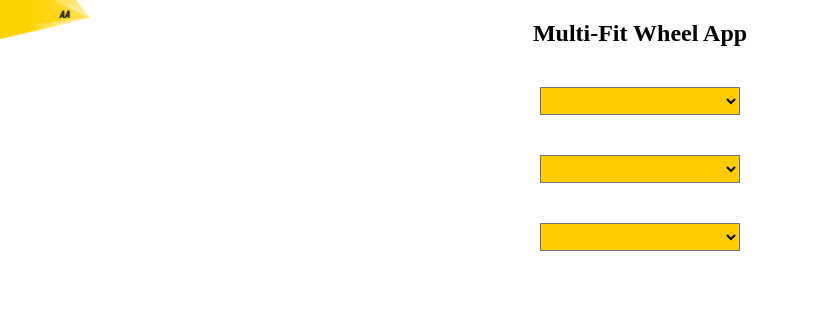
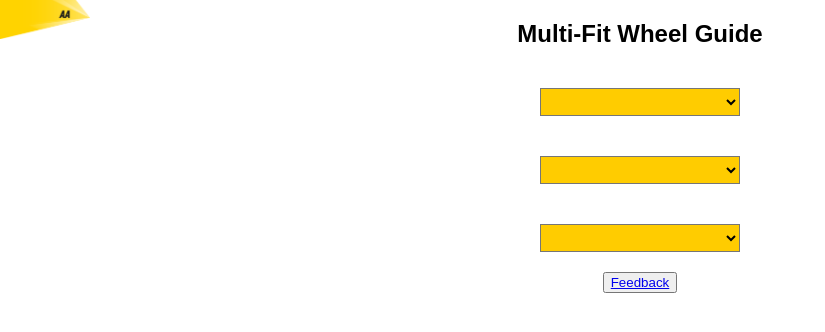
Before and after one commit to ZephSibley/MultifitWheelApp, a Flask app: page / in a window 1280 px wide. Shown: the top 332 px of the page, without its empty margins (0-825 px from the left). Run offline with Flask 2, Linux system fonts and the light colour scheme; data comes from the database, SQL or seed files in the repository.

Commit message:
added feedback form

```diff
--- a/app.py
+++ b/app.py
@@ -39,3 +39,8 @@ def index():
 
 
     return render_template('home.html', makes=make_table, models=myfilteredmodels, years=myfilteredyears, provided_parameters=provided_parameters, result=result)
+
+
+@app.route('/feedback', methods=["GET", "POST"])
+def feedback():
+    return render_template('feedback.html')
--- a/static/home.css
+++ b/static/home.css
@@ -1,6 +1,7 @@
 
 body {
     text-align: center;
+    font-family: Arial, Helvetica, sans-serif;
 }
 
 .logo {
--- a/templates/home.html
+++ b/templates/home.html
@@ -1,7 +1,7 @@
 <!doctype html>
 <head>
     <meta charset="utf-8">
-    <title>PCD Lookup</title>
+    <title>Multi-fit Wheel Guide</title>
     <meta name="description" content="">
     <meta name="viewport" content="width=device-width, initial-scale=1">
     <link rel="apple-touch-icon" href="/static/apple-touch-icon.png"/>
@@ -9,7 +9,7 @@
 </head>
 <body>
     <img class="logo" src="/static/logo.png" alt="logo" />
-    <h1>Multi-Fit Wheel App</h1>
+    <h1>Multi-Fit Wheel Guide</h1>
     <form>
         <select name="MakeSelection" onchange='this.form.submit()'>
             <option value=""></option>
@@ -44,4 +44,8 @@
             <li><b>Notes:</b> {{entry.Notes}}</li>
         </ul>
     {% endfor %}
+
+    <button><a href="/feedback" >
+        Feedback
+    </a></button>
 </body>
```
Also changed, not shown: templates/feedback.html (added, +13 -0 lines), 1 other file.
